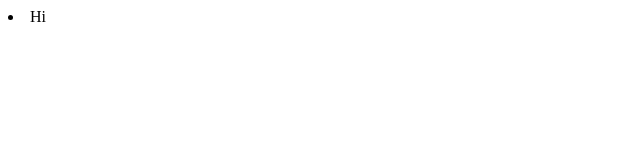
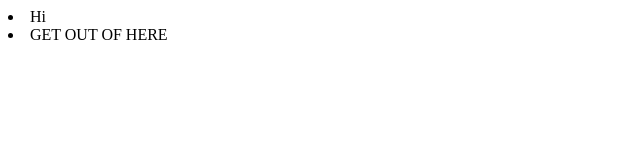
Before and after one commit to tliu41/muckAround, a plain HTML site: page index.html in a window 1280 px wide. Shown: the whole page, without its empty margins (0-640 px from the left). Drawn offline with Linux system fonts and the light colour scheme.

Commit message:
added li

```diff
--- a/index.html
+++ b/index.html
@@ -1,5 +1,6 @@
 <html>
 	<body>
 		<li>Hi</li>
+		<li>GET OUT OF HERE</li>
 	</body>
 </html>
```
